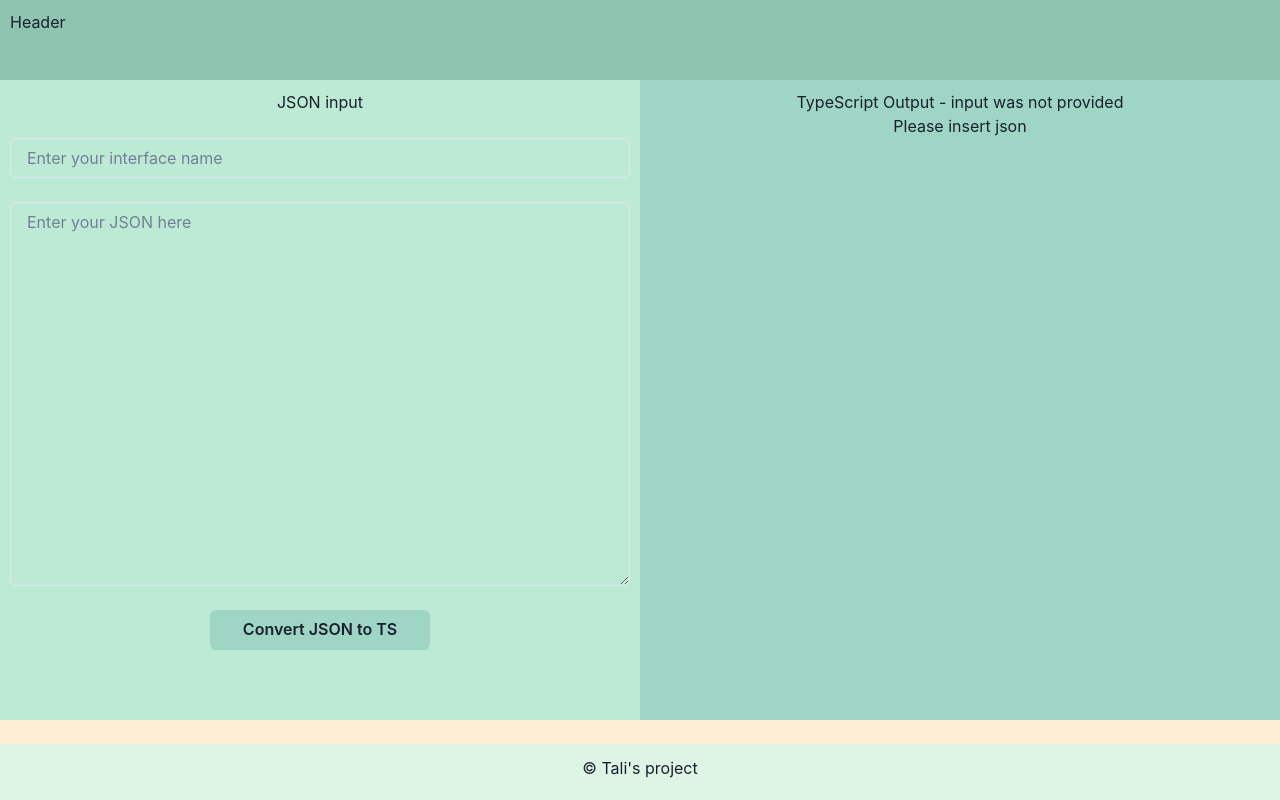
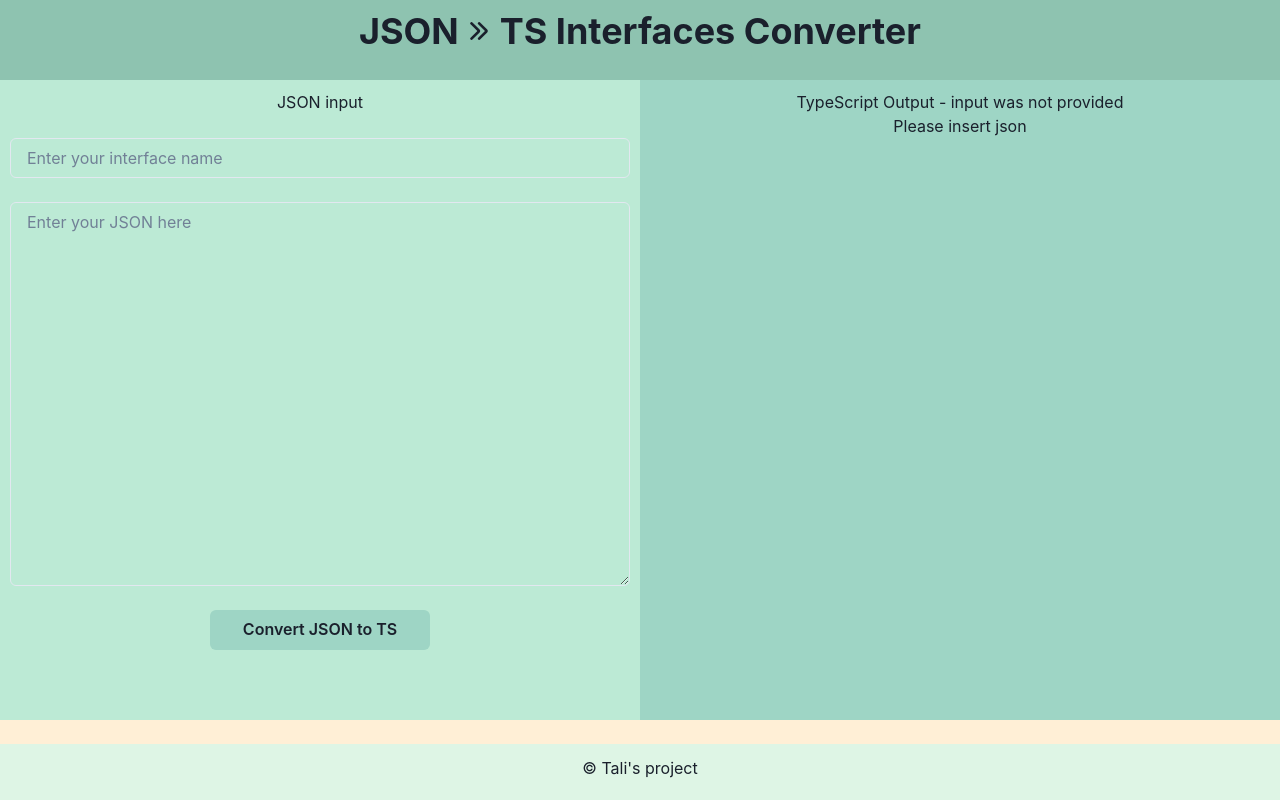
Before and after one commit to taliGav/json-to-ts-converter, a React (Create React App) app: page / in a window 1280 px wide. Built offline with nearby package versions, Linux system fonts and the light colour scheme.

Commit message:
change header style settings

```diff
--- a/src/components/Header.tsx
+++ b/src/components/Header.tsx
@@ -1,4 +1,5 @@
-import { Box } from '@chakra-ui/react';
+import { Box , Heading} from '@chakra-ui/react';
+import { ArrowRightIcon} from '@chakra-ui/icons';
 
 
 function Header() {
@@ -7,8 +8,11 @@ function Header() {
       bg="#8EC3B0"
       h="10vh"
       p={2.5}
+      textAlign={['left', 'left', 'center', 'center']}
+      fontSize={['md', 'md', 'lg', 'lg']}
+      minW="480px"
       >
-          <h1>Header</h1>
+          <Heading>JSON <ArrowRightIcon w={6} h={6} pb={1.5}/>  TS Interfaces Converter</Heading>
       </Box >
     );
 
```
